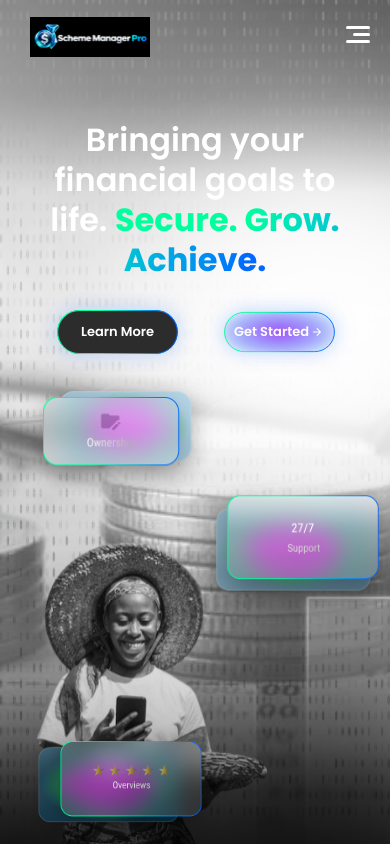
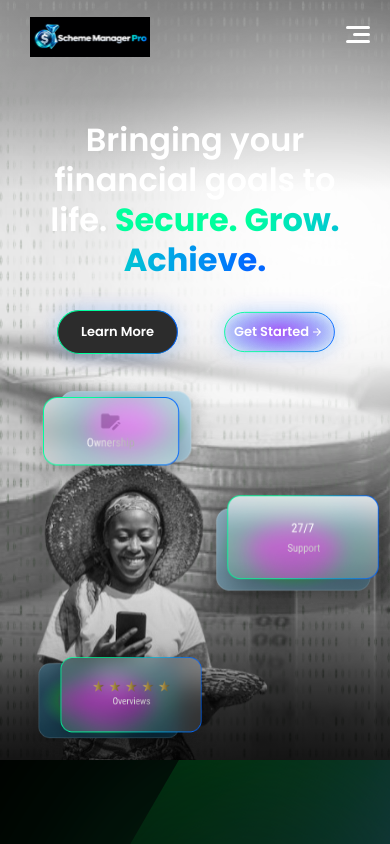
Before and after one commit to Siya-gift/SchemeManager, a React (Vite) app: page / in a window 390 px wide. Shown: the top 844 px of the page. Built offline with nearby package versions, Linux system fonts and the light colour scheme.

Commit message:
Update HomePage component to use min-height for improved layout responsiveness

```diff
--- a/src/components/HomePage.jsx
+++ b/src/components/HomePage.jsx
@@ -38,8 +38,8 @@ function HomePage() {
 
   return (
     <>
-      <div className="relative w-full h-screen bg-white overflow-hidden">
-        <div className="w-full h-[80svh]">
+      <div className="relative w-full min-h-[90svh] bg-white overflow-hidden">
+        <div className="w-full h-full">
           <div
             className="absolute top-0 left-0 w-full h-48 md:h-96 z-10 pointer-events-none
             bg-linear-to-t from-transparent via-black/20 to-black/20"
```
